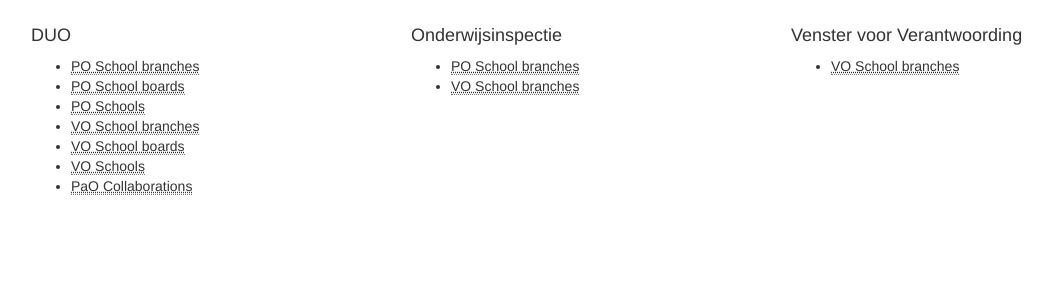
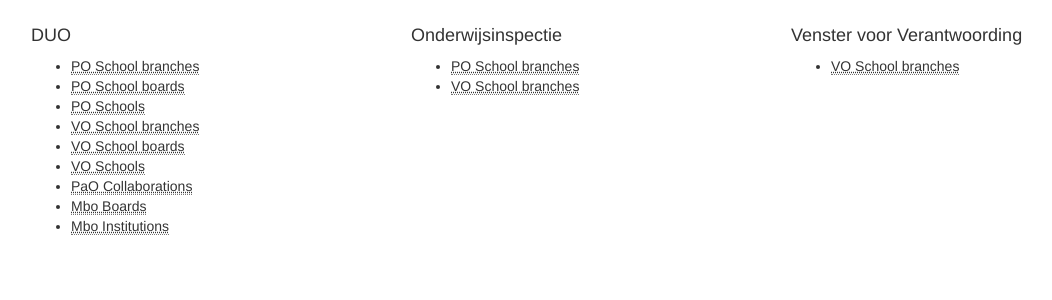
Before and after one commit to openstate/openonderwijsdata-api, a Flask app: template app/templates/index.html in a window 1280 px wide. Shown: the part 248-548 px from the top of the page, without its empty margins (54-1106 px from the left). Run offline with Flask 2, Linux system fonts and the light colour scheme; the template is opened without the code that fills it, so the values that code supplies are empty; parts of the project's set-up code (start-up, migrations or seed data) failed here and were passed over; some libraries are stand-ins or nearby versions.

Commit message:
mbo objects in app

```diff
--- a/app/app.py
+++ b/app/app.py
@@ -131,6 +131,24 @@
         "size": 0
     })
 
+    counts['duo_mbo_boards'] = es.get('duo/mbo_board/_search', data={
+        "facets": {
+            "years": {
+                "terms": {"field": "reference_year", "order": "term"}
+            }
+        },
+        "size": 0
+    })
+
+    counts['duo_mbo_institutions'] = es.get('duo/mbo_institution/_search', data={
+        "facets": {
+            "years": {
+                "terms": {"field": "reference_year", "order": "term"}
+            }
+        },
+        "size": 0
+    })
+
     type_names = {
         'po_board': 'Boards (primary)',
         'vo_board': 'Boards (secondary)',
@@ -138,7 +156,10 @@
         'vo_school': 'Schools (secondary)',
         'po_branch': 'School Branches (primary)',
         'vo_branch': 'School Branches (secondary)',
-        'pao_collaboration': 'Collaborations (special)'
+        'pao_collaboration': 'Collaborations (special)',
+        'mbo_board': 'Boards (vocational)',
+        'mbo_institution': 'Institutions (vocational)',
+
     }
 
     return render_template('index.html', counts=counts, type_names=type_names)
--- a/app/settings.py
+++ b/app/settings.py
@@ -2,7 +2,7 @@
 ES_INDEXES = set(['duo', 'schoolvo', 'onderwijsinspectie'])
 ES_DOCUMENT_TYPES_PER_INDEX = {
     'duo': set(['vo_school', 'vo_branch', 'vo_board', 'po_school', 'po_branch',
-                'po_board', 'pao_collaboration']),
+                'po_board', 'pao_collaboration', 'mbo_board', 'mbo_institution']),
     'schoolvo': set(['vo_branch']),
     'onderwijsinspectie': set(['vo_branch', 'po_branch'])
 }
--- a/app/templates/index.html
+++ b/app/templates/index.html
@@ -80,6 +80,24 @@
 				</li>
 			{% endfor %}
 			</ul>
+			<li><span><abbr title="Mbo Bevoegde Gezagen">Mbo Boards</abbr></span></li>
+			<ul>
+			{% for year in counts['duo_mbo_boards']['facets']['years']['terms'] %}
+				<li>
+					<span>{{ year['term'] }}</span>
+					<span class="badge pull-right">{{ year['count'] }}</span>
+				</li>
+			{% endfor %}
+			</ul>
+			<li><span><abbr title="Mbo Instellingen">Mbo Institutions</abbr></span></li>
+			<ul>
+			{% for year in counts['duo_mbo_institutions']['facets']['years']['terms'] %}
+				<li>
+					<span>{{ year['term'] }}</span>
+					<span class="badge pull-right">{{ year['count'] }}</span>
+				</li>
+			{% endfor %}
+			</ul>
 		</ul>
 	</div>
 	<div class="col-sm-4">
```
